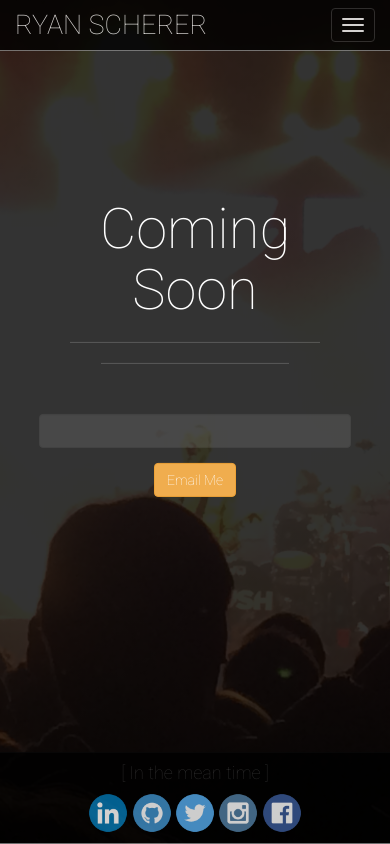
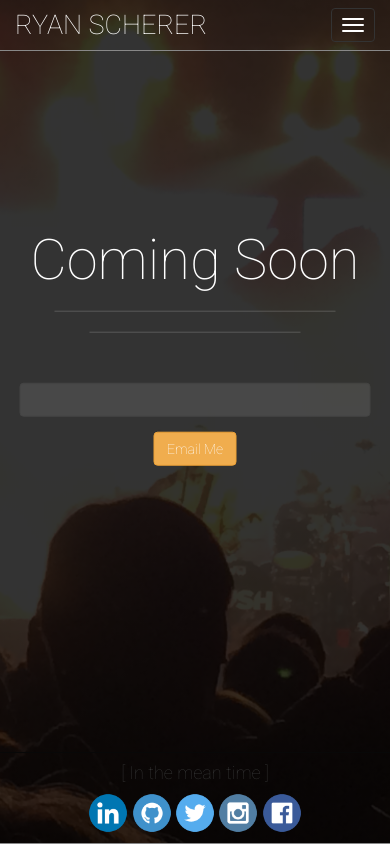
Before and after one commit to rtscherer/RyanScherer, a website: page public/views/index.html in a window 390 px wide. Drawn offline with nearby package versions, Linux system fonts and the light colour scheme; files that its build step writes are made by us from their sources; files whose address does not match are found by name; a web font is replaced by a local one.

Commit message:
Updated media query css

```diff
--- a/public/css/styles.css
+++ b/public/css/styles.css
@@ -96,13 +96,6 @@ footer {
 }
 
 @media only screen and (max-width: 500px) {
-  .navbar {
-     background: rgba(0,0,0,.8);
-     background-color: #000;
-     opacity: .8;
-     border-bottom: .5px #888888 solid;
-  }
-
   .navbar-toggle {
     background-color: transparent;
   }
@@ -112,6 +105,6 @@ footer {
   }
 
   .title-center {
-    width: 80%;
+    width: 90%;
   }
 }
```
